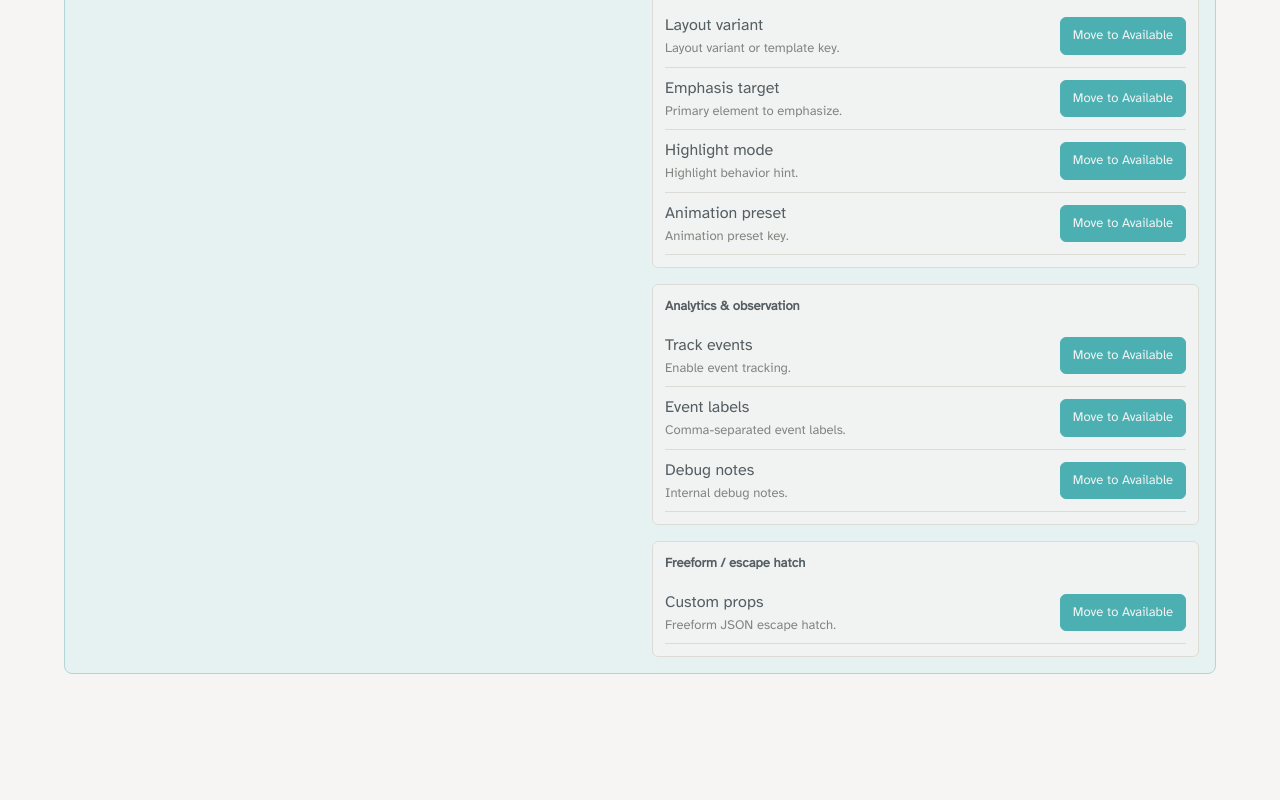
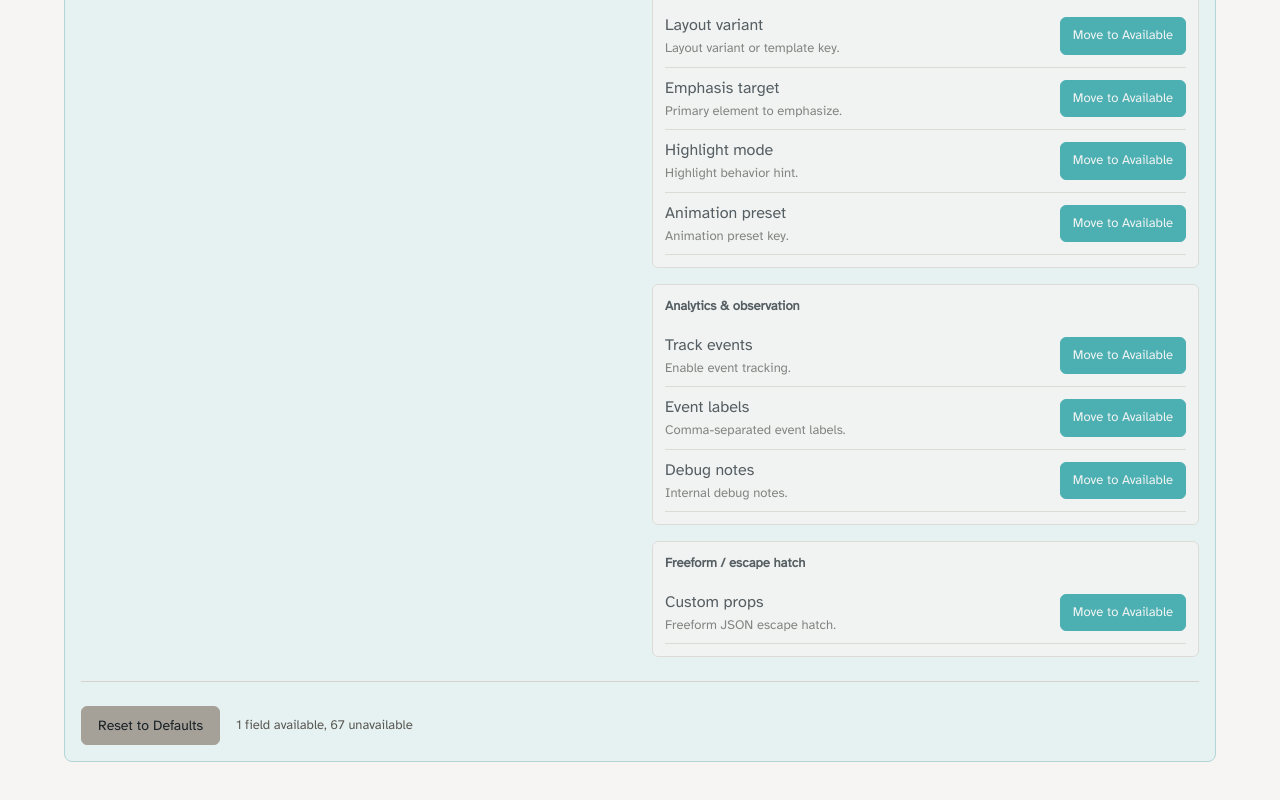
Before and after one commit to ouiispeak/ouiispeak-cms, a Next.js app: page /cms/slide-types/default in a window 1280 px wide. Shown: the part 5059-5859 px from the top of the page. Before the commit the page ends 5791 px from the top, so only its background shows below. Built offline with nearby package versions, Linux system fonts and the light colour scheme; no server answers.

Commit message:
fix: add reset button and status display to Default editor
- Add Reset to Defaults button
- Add status display showing available/unavailable counts
- Update audit document with completed features

Audit: All Phase 1 features complete, code is clean.

```diff
--- a/app/cms/slide-types/default/page.tsx
+++ b/app/cms/slide-types/default/page.tsx
@@ -242,6 +242,33 @@ export default function DefaultSlideTypeEditor() {
             </div>
           </div>
         </div>
+
+        {/* Actions */}
+        <div
+          style={{
+            display: "flex",
+            gap: uiTokens.space.md,
+            marginTop: uiTokens.space.lg,
+            paddingTop: uiTokens.space.lg,
+            borderTop: `1px solid ${uiTokens.color.border}`,
+          }}
+        >
+          <Button
+            type="button"
+            onClick={() => {
+              // Reset to code defaults
+              setAvailability(getDefaultAvailability());
+            }}
+            variant="secondary"
+            size="md"
+          >
+            Reset to Defaults
+          </Button>
+          <div className="metaText" style={{ alignSelf: "center", color: uiTokens.color.textMuted }}>
+            {availableFields.length} field{availableFields.length !== 1 ? "s" : ""} available,{" "}
+            {unavailableFields.length} unavailable
+          </div>
+        </div>
       </CmsSection>
     </CmsPageShell>
   );
```
